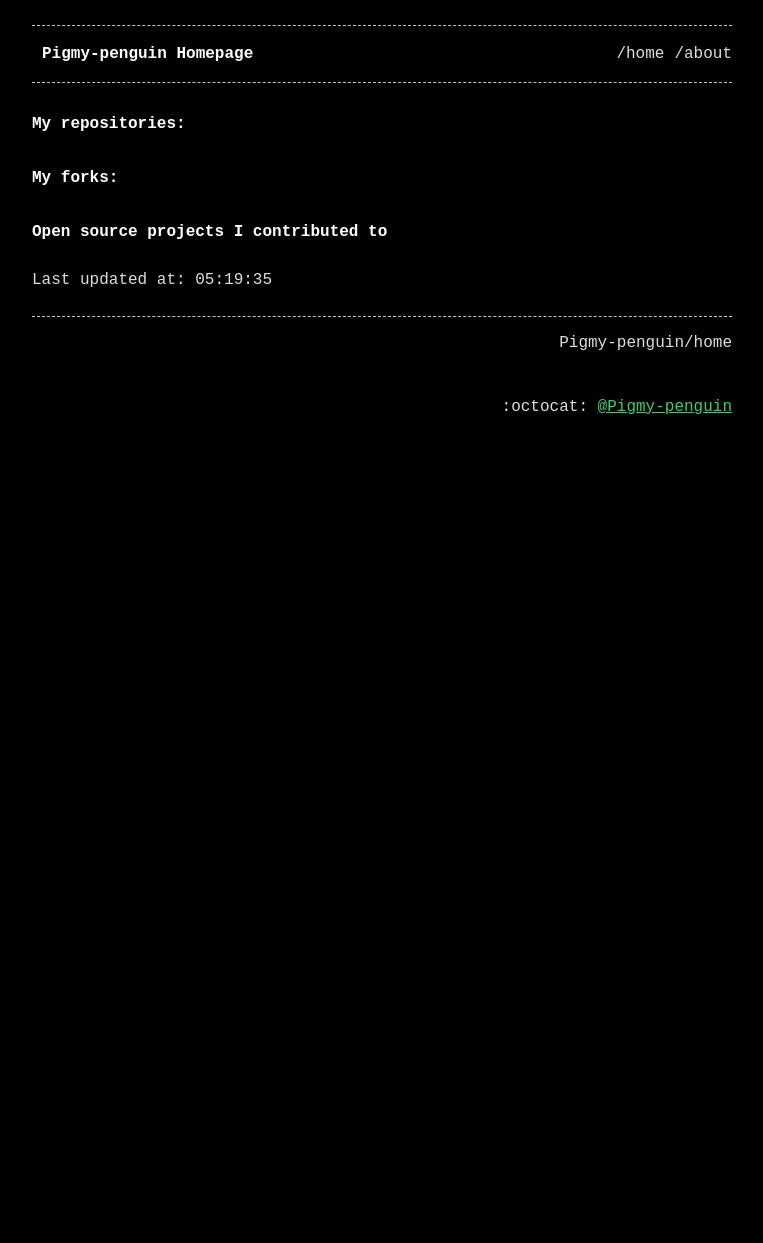
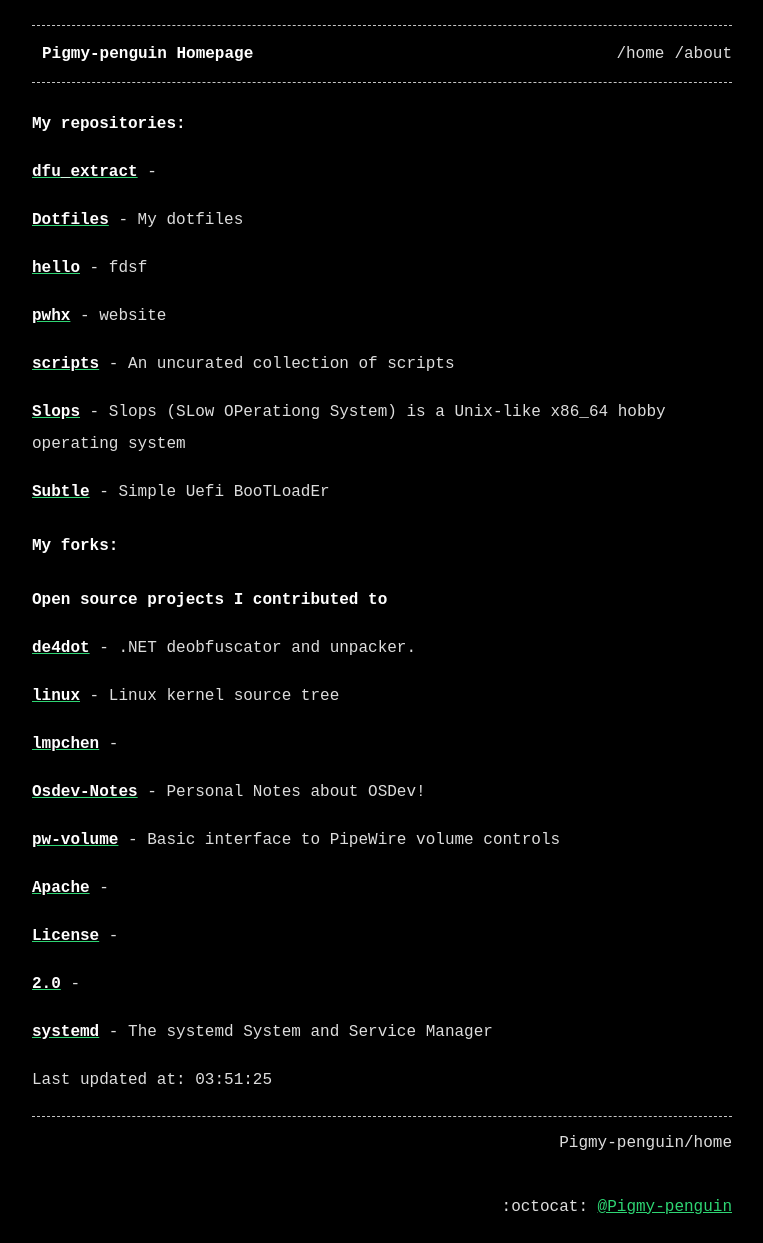
Before and after one commit to Pigmy-penguin/Pigmy-penguin.github.io, a Jekyll site: the page built from index.md, in a window 1280 px wide. Shown: the whole page, without its empty margins (258-1021 px from the left). Built offline with Jekyll 4.4.1, drawn with Linux system fonts in a browser that asks for light colours; before the commit the page ends 900 px from its top, so only the background shows below that.

Commit message:
Auto updating the website

```diff
--- a/index.md
+++ b/index.md
@@ -7,8 +7,40 @@ title: Pigmy-penguin Homepage
 
 ## My repositories:
 
+[**dfu_extract**](https://github.com/Pigmy-penguin/dfu_extract) -
+
+[**Dotfiles**](https://github.com/Pigmy-penguin/Dotfiles) - My dotfiles
+
+[**hello**](https://github.com/Pigmy-penguin/hello) - fdsf
+
+[**pwhx**](https://github.com/Pigmy-penguin/pwhx) - website
+
+[**scripts**](https://github.com/Pigmy-penguin/scripts) - An uncurated collection of scripts
+
+[**Slops**](https://github.com/Pigmy-penguin/Slops) - Slops (SLow OPerationg System) is a Unix-like x86_64 hobby operating system
+
+[**Subtle**](https://github.com/Pigmy-penguin/Subtle) - Simple Uefi BooTLoadEr
+
 ## My forks:
 ### Open source projects I contributed to
 
+[**de4dot**](https://github.com/Pigmy-penguin/de4dot) - .NET deobfuscator and unpacker.
 
-Last updated at: 05:19:35
+[**linux**](https://github.com/Pigmy-penguin/linux) - Linux kernel source tree
+
+[**lmpchen**](https://github.com/Pigmy-penguin/lmpchen) -
+
+[**Osdev-Notes**](https://github.com/Pigmy-penguin/Osdev-Notes) - Personal Notes about OSDev!
+
+[**pw-volume**](https://github.com/Pigmy-penguin/pw-volume) - Basic interface to PipeWire volume controls
+
+[**Apache**](https://github.com/Pigmy-penguin/Apache) -
+
+[**License**](https://github.com/Pigmy-penguin/License) -
+
+[**2.0**](https://github.com/Pigmy-penguin/2.0) -
+
+[**systemd**](https://github.com/Pigmy-penguin/systemd) - The systemd System and Service Manager
+
+
+Last updated at: 03:51:25
```
Also changed, not shown: 2 other files.
